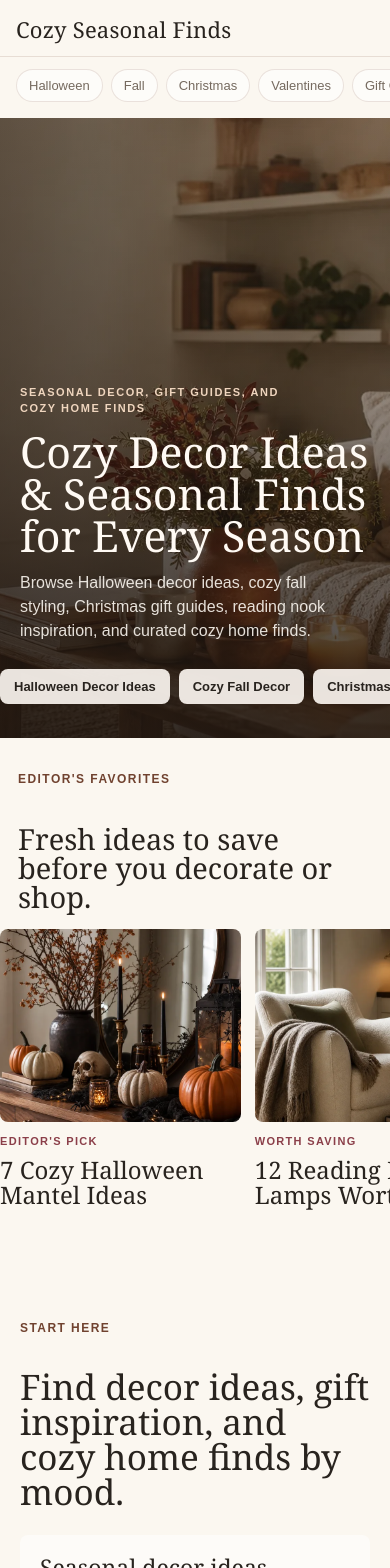
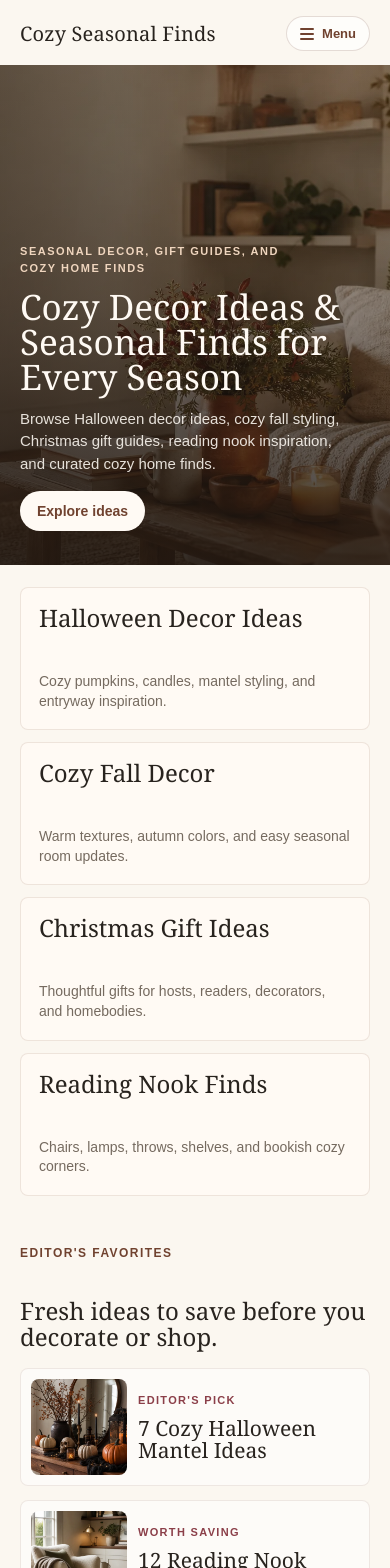
Before and after one commit to submeta-create/cozy-seasonal-finds, a Next.js app: page / in a window 390 px wide. Shown: the top 1568 px of the page. Built offline with nearby package versions, Linux system fonts and the light colour scheme.

Commit message:
Simplify mobile homepage UX

```diff
--- a/app/components/Header.tsx
+++ b/app/components/Header.tsx
@@ -1,3 +1,6 @@
+"use client";
+
+import { useState } from "react";
 import Link from "next/link";
 
 const navItems = [
@@ -11,14 +14,30 @@ const navItems = [
 ];
 
 export function Header() {
+  const [isMenuOpen, setIsMenuOpen] = useState(false);
+
   return (
     <header className="site-header">
       <Link href="/" className="brand">
         Cozy Seasonal Finds
       </Link>
-      <nav aria-label="Main navigation" className="site-nav">
+      <button
+        type="button"
+        className="menu-toggle"
+        aria-controls="main-navigation"
+        aria-expanded={isMenuOpen}
+        onClick={() => setIsMenuOpen((open) => !open)}
+      >
+        <span aria-hidden="true" />
+        Menu
+      </button>
+      <nav
+        id="main-navigation"
+        aria-label="Main navigation"
+        className={isMenuOpen ? "site-nav site-nav-open" : "site-nav"}
+      >
         {navItems.map((item) => (
-          <Link key={item.href} href={item.href}>
+          <Link key={item.href} href={item.href} onClick={() => setIsMenuOpen(false)}>
             {item.label}
           </Link>
         ))}
--- a/app/globals.css
+++ b/app/globals.css
@@ -27,6 +27,7 @@ body {
     Helvetica,
     sans-serif;
   line-height: 1.5;
+  overflow-x: hidden;
 }
 
 a {
@@ -66,6 +67,12 @@ main {
   font-size: 14px;
 }
 
+.menu-toggle,
+.mobile-hero-cta,
+.mobile-hero-links {
+  display: none;
+}
+
 .site-nav a,
 .site-footer a {
   transition:
@@ -1053,6 +1060,10 @@ p {
 }
 
 @media (max-width: 760px) {
+  main {
+    overflow: hidden;
+  }
+
   .site-header,
   .site-footer {
     align-items: flex-start;
@@ -1060,37 +1071,87 @@ p {
   }
 
   .site-header {
-    gap: 16px;
-    padding: 18px 16px 14px;
+    align-items: center;
+    flex-direction: row;
+    flex-wrap: wrap;
+    gap: 12px;
+    padding: 16px 20px 14px;
+  }
+
+  .brand {
+    flex: 1 1 auto;
+    font-size: 20px;
+  }
+
+  .menu-toggle {
+    align-items: center;
+    background: rgba(255, 255, 255, 0.68);
+    border: 1px solid rgba(112, 66, 47, 0.18);
+    border-radius: 999px;
+    color: var(--accent-dark);
+    display: inline-flex;
+    flex: 0 0 auto;
+    font: inherit;
+    font-size: 13px;
+    font-weight: 700;
+    gap: 8px;
+    line-height: 1;
+    padding: 10px 13px;
+  }
+
+  .menu-toggle span,
+  .menu-toggle span::before,
+  .menu-toggle span::after {
+    background: currentColor;
+    border-radius: 999px;
+    content: "";
+    display: block;
+    height: 2px;
+    width: 14px;
+  }
+
+  .menu-toggle span {
+    position: relative;
+  }
+
+  .menu-toggle span::before,
+  .menu-toggle span::after {
+    left: 0;
+    position: absolute;
+  }
+
+  .menu-toggle span::before {
+    top: -5px;
+  }
+
+  .menu-toggle span::after {
+    top: 5px;
   }
 
   .site-nav {
-    -webkit-overflow-scrolling: touch;
-    border-top: 1px solid rgba(112, 66, 47, 0.14);
-    flex-wrap: nowrap;
+    display: none;
     gap: 8px;
-    margin: 0 -16px;
-    max-width: none;
-    overflow-x: auto;
-    padding: 12px 16px 2px;
-    scroll-padding-inline: 16px;
-    scrollbar-width: none;
-    width: calc(100% + 32px);
+    grid-template-columns: 1fr 1fr;
+    margin-top: 4px;
+    width: 100%;
   }
 
   .site-nav a {
     background: rgba(255, 255, 255, 0.58);
     border: 1px solid rgba(112, 66, 47, 0.14);
     border-radius: 999px;
-    flex: 0 0 auto;
     font-size: 13px;
     line-height: 1;
-    padding: 9px 12px;
+    min-width: 0;
+    overflow: hidden;
+    padding: 11px 12px;
+    text-align: center;
+    text-overflow: ellipsis;
     white-space: nowrap;
   }
 
-  .site-nav::-webkit-scrollbar {
-    display: none;
+  .site-nav-open {
+    display: grid;
   }
 
   .home-hero {
@@ -1108,7 +1169,7 @@ p {
   }
 
   .magazine-hero {
-    min-height: 620px;
+    min-height: 500px;
   }
 
   .magazine-hero-image {
@@ -1123,8 +1184,8 @@ p {
 
   .magazine-hero-copy {
     align-self: end;
-    gap: 14px;
-    padding: 58px 20px 30px;
+    gap: 13px;
+    padding: 44px 20px 34px;
     transform: none;
   }
 
@@ -1135,98 +1196,109 @@ p {
   }
 
   .magazine-hero-copy h1 {
-    font-size: clamp(39px, 11vw, 52px);
-    line-height: 0.98;
-    max-width: 370px;
+    font-size: clamp(32px, 9vw, 40px);
+    line-height: 1;
+    max-width: 330px;
   }
 
   .magazine-hero-copy .lede {
-    font-size: 16px;
+    font-size: 15px;
     line-height: 1.5;
-    max-width: 330px;
-  }
-
-  .hero-link-grid {
+    max-width: 320px;
+  }
+
+  .mobile-hero-cta {
+    background: #fffaf4;
+    border-radius: 999px;
+    color: var(--accent-dark);
+    display: inline-flex;
+    font-size: 14px;
+    font-weight: 700;
+    justify-self: start;
+    line-height: 1;
+    margin-top: 3px;
+    padding: 13px 17px;
+  }
+
+  .magazine-hero .hero-link-grid {
+    display: none;
+  }
+
+  .mobile-hero-links {
     display: flex;
-    gap: 9px;
-    margin: 12px -20px 0;
+    flex-direction: column;
+    gap: 12px;
+    padding: 22px 20px 12px;
+  }
+
+  .mobile-hero-links .hero-link-card {
+    background: rgba(255, 250, 244, 0.9);
+    border: 1px solid rgba(112, 66, 47, 0.12);
+    display: grid;
+    gap: 8px;
+    min-height: 0;
+    padding: 18px;
+  }
+
+  .mobile-hero-links .hero-link-card span {
+    font-family: Georgia, "Times New Roman", serif;
+    font-size: 24px;
+    font-weight: 500;
+    line-height: 1.04;
     max-width: none;
-    overflow-x: auto;
-    padding: 0 20px 4px;
-    scroll-snap-type: x proximity;
-    scrollbar-width: none;
-  }
-
-  .hero-link-grid::-webkit-scrollbar {
-    display: none;
+    white-space: normal;
+  }
+
+  .mobile-hero-links .hero-link-card p {
+    color: var(--muted);
+    display: block;
+    font-size: 14px;
+    line-height: 1.4;
+    max-width: none;
   }
 
   .start-grid {
     grid-template-columns: 1fr;
   }
 
-  .hero-link-card {
-    background: rgba(255, 250, 244, 0.9);
-    display: flex;
-    flex: 0 0 auto;
-    min-height: 0;
-    padding: 11px 14px;
-    scroll-snap-align: start;
-  }
-
-  .hero-link-card span {
-    font-family: Arial, Helvetica, sans-serif;
-    font-size: 13px;
-    font-weight: 700;
-    line-height: 1;
-    max-width: none;
-    white-space: nowrap;
-  }
-
-  .hero-link-card p {
-    display: none;
-  }
-
   .favorites-strip {
-    padding: 32px 0 46px;
+    padding: 36px 20px 50px;
   }
 
   .favorites-header {
     display: grid;
     grid-template-columns: 1fr;
-    margin: 0 18px 18px;
+    margin: 0 0 18px;
   }
 
   .favorites-header h2 {
-    font-size: 29px;
-    line-height: 1;
+    font-size: 24px;
+    line-height: 1.08;
   }
 
   .favorites-track {
-    display: flex;
+    display: grid;
     gap: 14px;
-    overflow-x: auto;
-    padding: 0 18px 8px;
-    scroll-snap-type: x proximity;
-    scrollbar-width: none;
-  }
-
-  .favorites-track::-webkit-scrollbar {
-    display: none;
+    grid-template-columns: 1fr;
   }
 
   .favorite-card {
-    flex: 0 0 68%;
+    align-items: center;
+    background: rgba(255, 255, 255, 0.5);
+    border: 1px solid rgba(112, 66, 47, 0.1);
+    border-radius: 8px;
+    grid-template-columns: 96px minmax(0, 1fr);
     gap: 11px;
-    scroll-snap-align: start;
+    padding: 10px;
   }
 
   .favorite-card img {
-    aspect-ratio: 5 / 4;
+    aspect-ratio: 1;
   }
 
   .favorite-card h3 {
-    font-size: 24px;
+    font-size: 21px;
+    line-height: 1.05;
   }
 
   .reading-favorites {
@@ -1268,7 +1340,8 @@ p {
   }
 
   .magazine-heading h2 {
-    font-size: clamp(30px, 9vw, 38px);
+    font-size: clamp(25px, 7.4vw, 32px);
+    line-height: 1.05;
   }
 
   .story-section {
@@ -1351,7 +1424,7 @@ p {
   }
 
   .story-tile h3 {
-    font-size: 30px;
+    font-size: 27px;
   }
 
   .story-tile span {
--- a/app/page.tsx
+++ b/app/page.tsx
@@ -172,6 +172,9 @@ export default function Home() {
             Browse Halloween decor ideas, cozy fall styling, Christmas gift
             guides, reading nook inspiration, and curated cozy home finds.
           </p>
+          <Link href="/halloween-decor-ideas" className="mobile-hero-cta">
+            Explore ideas
+          </Link>
           <div className="hero-link-grid" aria-label="Popular cozy seasonal guides">
             {heroLinks.map((link) => (
               <Link key={link.href} href={link.href} className="hero-link-card">
@@ -181,6 +184,15 @@ export default function Home() {
             ))}
           </div>
         </div>
+      </section>
+
+      <section className="mobile-hero-links" aria-label="Popular cozy seasonal guides">
+        {heroLinks.map((link) => (
+          <Link key={link.href} href={link.href} className="hero-link-card">
+            <span>{link.title}</span>
+            <p>{link.text}</p>
+          </Link>
+        ))}
       </section>
 
       <section className="favorites-strip" aria-labelledby="favorites-heading">
```
